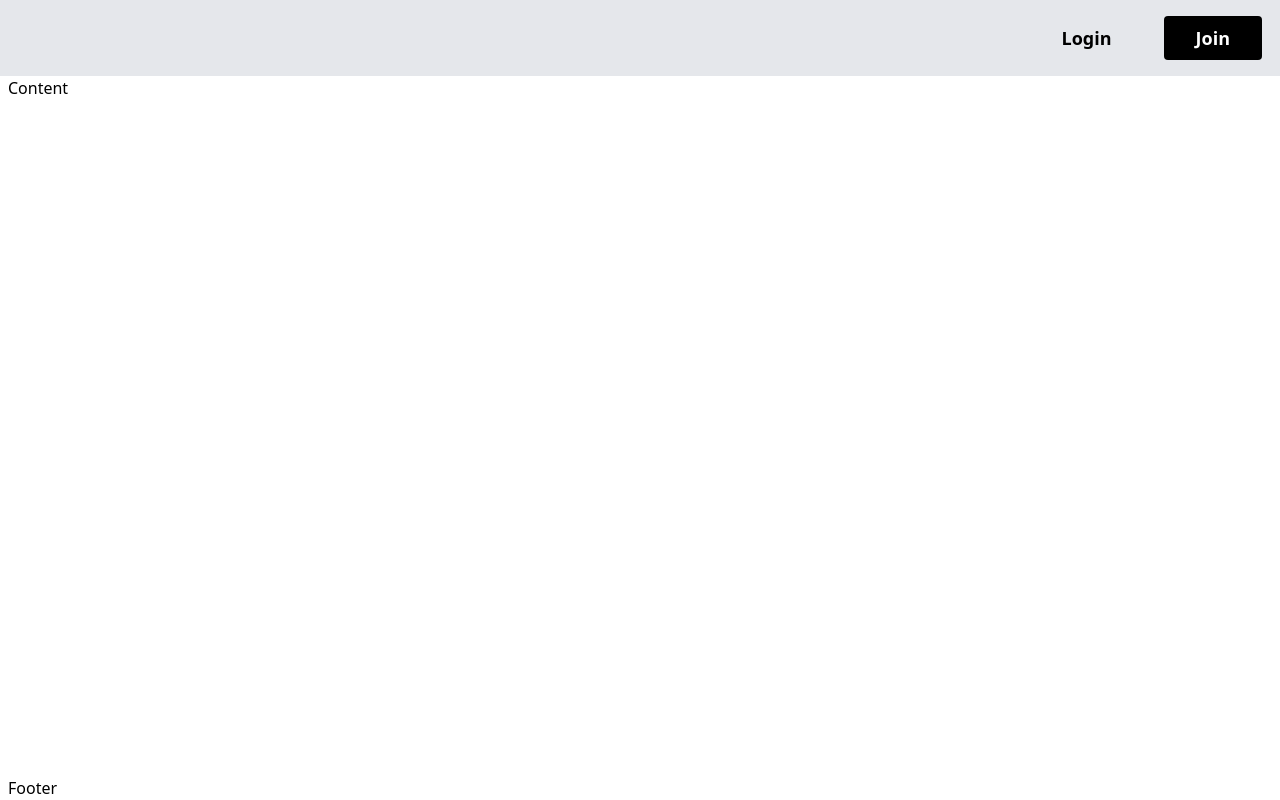
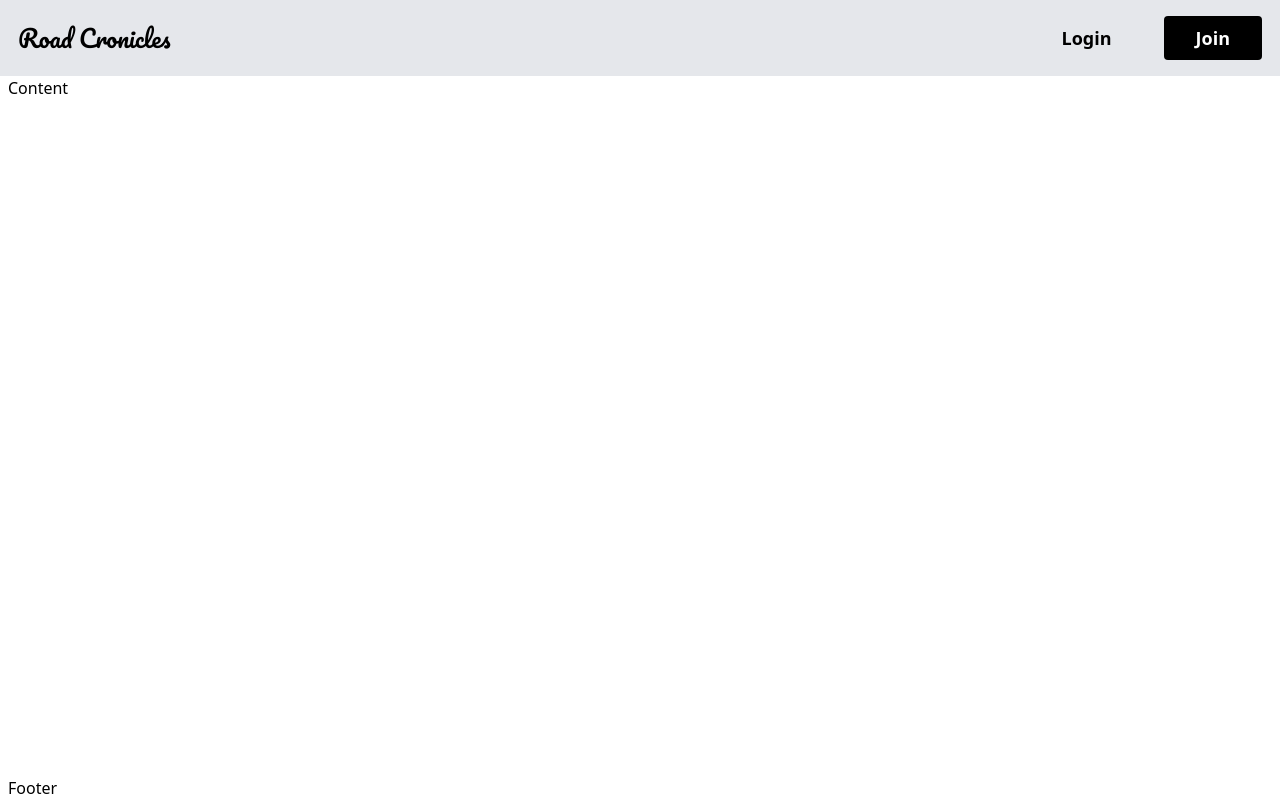
Before and after one commit to Griunvald/travel_app_client, a React (Vite) app in the folder client/: page / in a window 1280 px wide. Built offline with nearby package versions, Linux system fonts and the light colour scheme.

Commit message:
Add Logo component, add Google font to index.html, add custom tailwind font-family and size, import to Navbar

```diff
--- a/client/index.html
+++ b/client/index.html
@@ -3,6 +3,9 @@
   <head>
     <meta charset="UTF-8" />
     <meta name="viewport" content="width=device-width, initial-scale=1.0" />
+    <link rel="preconnect" href="https://fonts.googleapis.com">
+<link rel="preconnect" href="https://fonts.gstatic.com" crossorigin>
+<link href="https://fonts.googleapis.com/css2?family=Abril+Fatface&family=Pacifico&display=swap" rel="stylesheet">
     <title>Travel App</title>
   </head>
   <body>
--- /dev/null
+++ b/client/src/components/common/Logo.jsx
@@ -0,0 +1,7 @@
+function Logo() {
+    return(
+        <h1 className="font-pacifico text-2xl text-black">Road Cronicles</h1>
+    )
+};
+
+export default Logo;
--- a/client/src/components/layout/Navbar.jsx
+++ b/client/src/components/layout/Navbar.jsx
@@ -1,10 +1,14 @@
 import Button from  '../common/Button.jsx';
+import Logo from '../common/Logo.jsx';
 
 function Navbar() {
     return (
-        <nav className="bg-gray-200">
-            <div className="max-w-full px-2 bg-gray-200 ">
-                <div className="flex justify-end gap-x-5 my-4 mr-2.5">
+        <nav className="bg-gray-200 flex justify-between">
+            <div className="flex justify-start items-center ml-4.5">
+               <Logo />
+            </div>
+            <div className="max-w-full bg-gray-200">
+                <div className="flex justify-end gap-x-5 my-4 mr-4.5">
                 <Button name="Login" type="secondary"/>
                 <Button name="Join" type="primary"/>
                 </div>
--- a/client/tailwind.config.js
+++ b/client/tailwind.config.js
@@ -5,7 +5,14 @@ export default {
       "./src/**/*.{js,ts,jsx,tsx}",
   ],
   theme: {
-    extend: {},
+      extend: {
+          fontFamily: {
+              'pacifico': ['Pacifico', 'cursive']
+          },
+          spacing: {
+              '4.5':'1.125rem'
+          }
+      },
   },
   plugins: [],
 }
```
